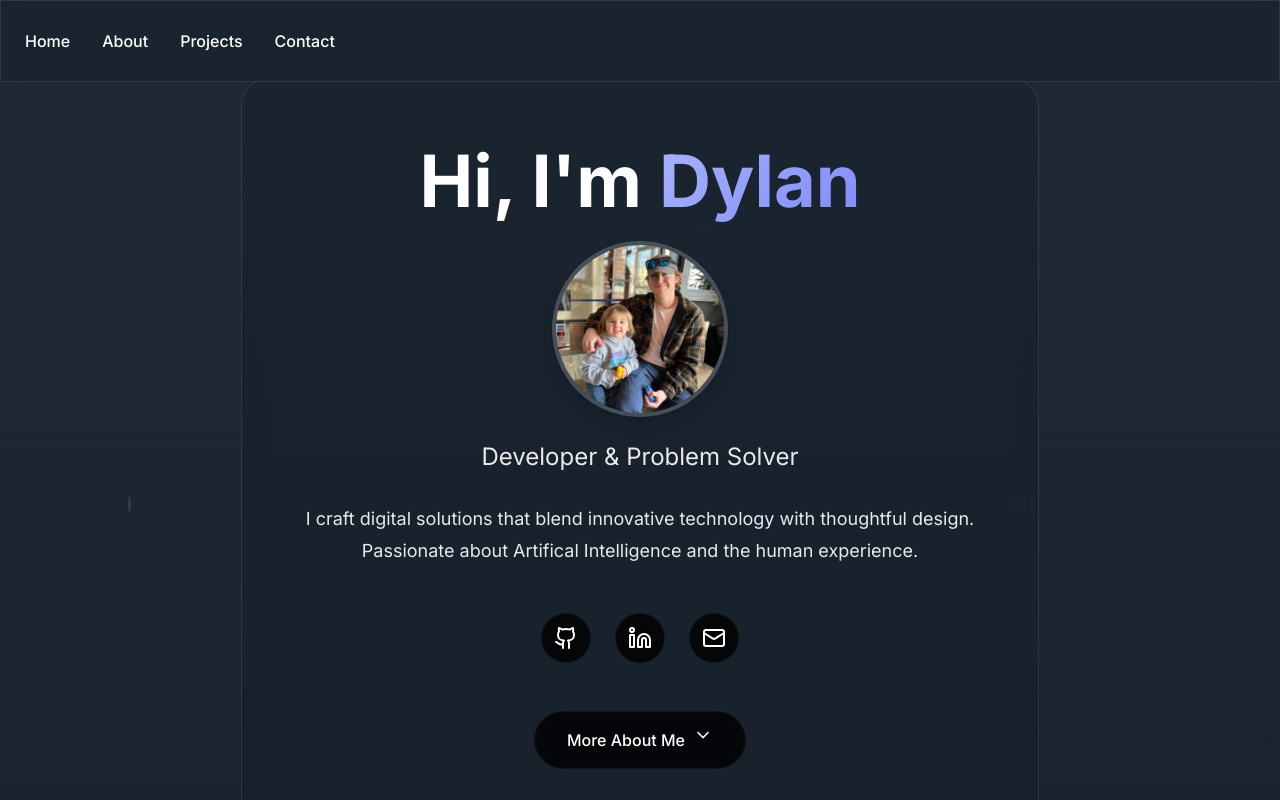
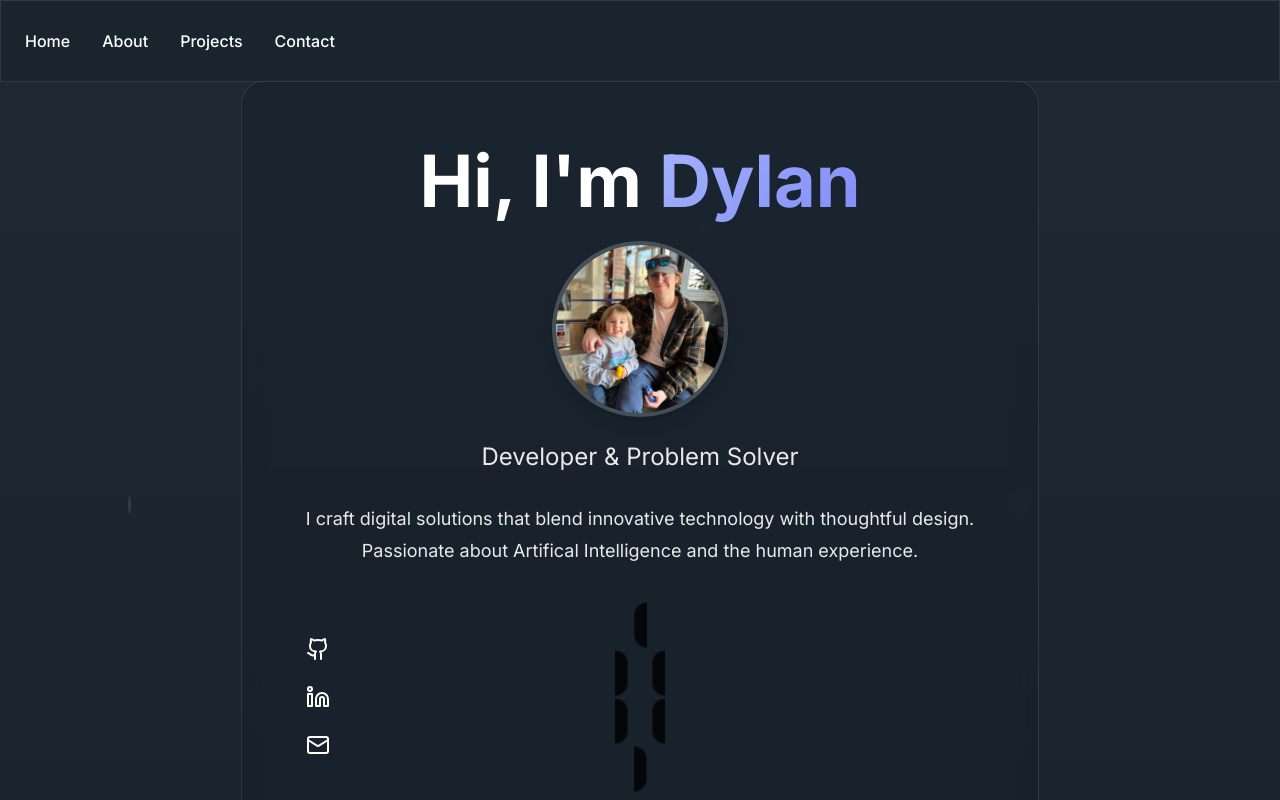
Before and after one commit to dylGray/dylans-web, a React (Vite) app: page / in a window 1280 px wide. Shown: the top 800 px of the page. Built offline with nearby package versions, Linux system fonts and the light colour scheme.

Commit message:
no changes made

```diff
--- a/src/components/Hero.tsx
+++ b/src/components/Hero.tsx
@@ -34,7 +34,7 @@ const Hero = () => {
           </p>
 
           {/* Social Links */}
-          <div className="hidden md:flex justify-center space-x-6 mb-12">
+          <div className="justify-center space-x-6 mb-12">
             <a
               href="https://github.com/dylGray"
               target="_blank"
```
